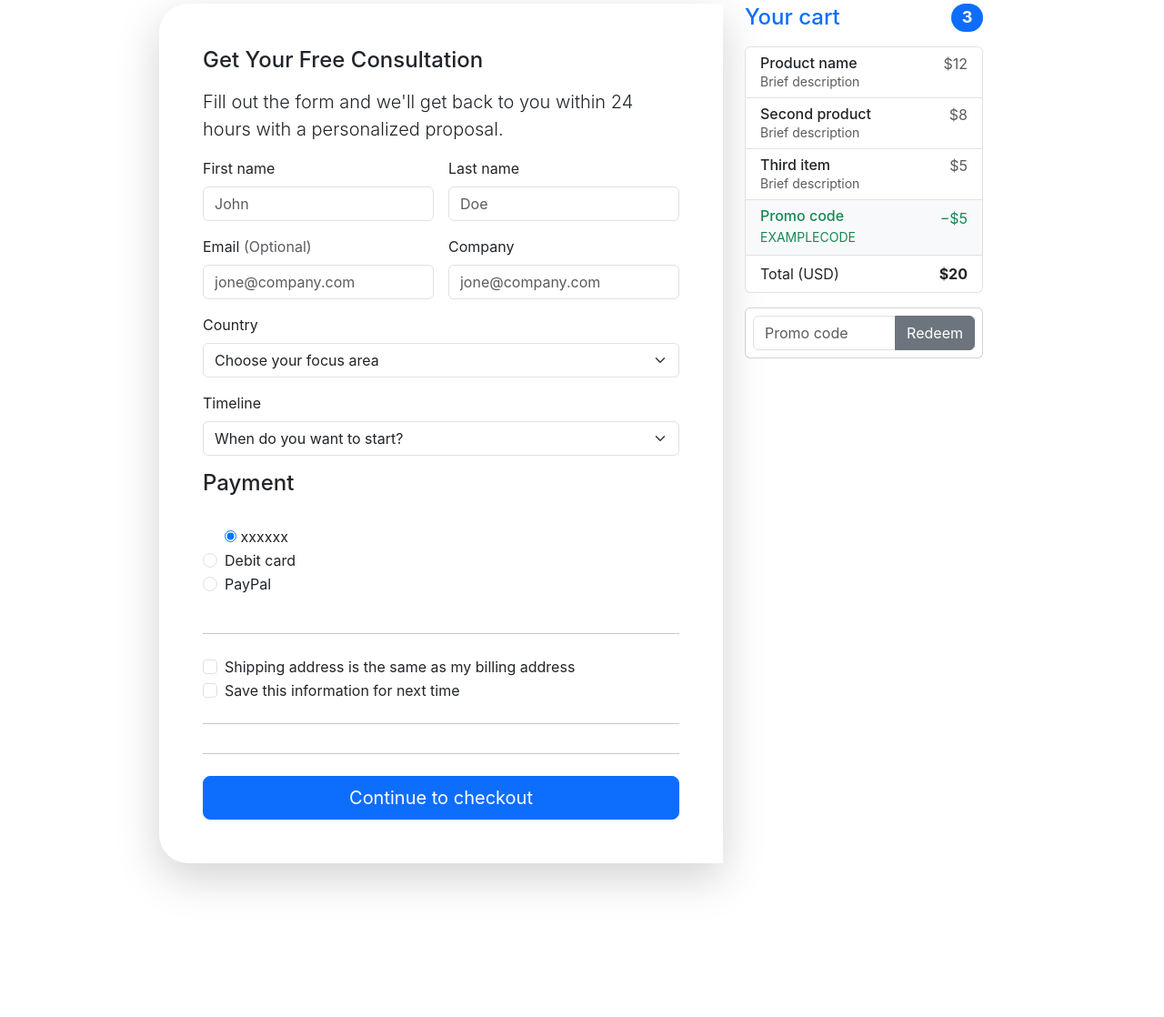
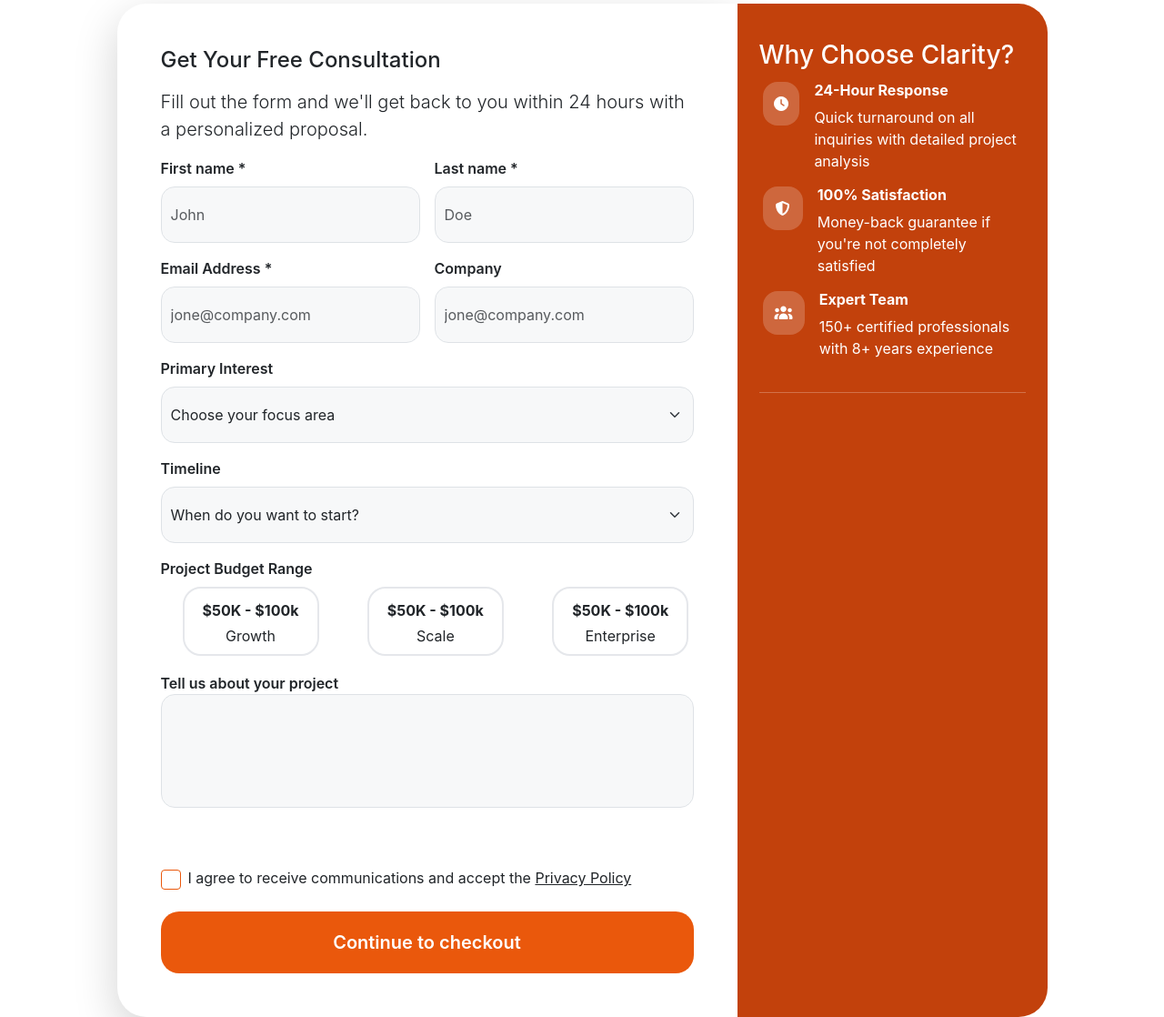
Before and after one commit to MinaFouad146/route-clarity-project, a plain HTML site: page index.html in a window 1280 px wide. Shown: the part 5781-6899 px from the top of the page at 91% size. Before the commit the page ends 6830 px from the top, so only its background shows below. Drawn offline with Linux system fonts and the light colour scheme; a web font is replaced by a local one.

Commit message:
update151211

```diff
--- a/css/main.css
+++ b/css/main.css
@@ -70,8 +70,8 @@ body {
 
 
 .section-spacing {
-    padding: 6.25rem 0;
-    margin-top: 10px;
+    padding: 100px 0;
+    margin-top: .625rem;
 }
 
 a {
@@ -88,18 +88,18 @@ a {
 }
 
 .fs-10 {
-    font-size: 7px;
+    font-size: .4375rem;
 }
 
 /*End OF GLOBAL STYLES*/
 /* Start Nav Section */
 nav .navbar-collapse .get-started {
     background-color: var(--color-primary);
-    padding: 10px 28px;
+    padding: .625rem 1.75rem;
 }
 
 nav .navbar-collapse .sign-in {
-    padding: 10px 28px;
+    padding: .625rem 1.75rem;
 }
 
 /* End Nav Section */
@@ -116,8 +116,8 @@ nav .navbar-collapse .sign-in {
 .hero .btn.start {
     --bs-btn-color: white;
     --bs-btn-bg: var(--color-primary);
-    --bs-btn-padding-x: 40px;
-    --bs-btn-padding-y: 16px;
+    --bs-btn-padding-x: 2.5rem;
+    --bs-btn-padding-y: 1rem;
 }
 
 .hero .btn.start:hover {
@@ -128,13 +128,13 @@ nav .navbar-collapse .sign-in {
 .hero .btn.watch {
     --bs-btn-color: #000;
     --bs-btn-bg: white;
-    --bs-btn-padding-x: 40px;
-    --bs-btn-padding-y: 16px;
+    --bs-btn-padding-x: 2.5rem;
+    --bs-btn-padding-y: 1rem;
 }
 
 .hero .photo-cover img {
-    border: solid white 30px;
-    border-radius: 3.125rem;
+    border: solid white 1.875rem;
+    border-radius: 50px;
 }
 
 .hero .layer {
@@ -147,23 +147,23 @@ nav .navbar-collapse .sign-in {
 
     transform: rotate(3deg);
     z-index: -1;
-    border-radius: 1.875rem;
+    border-radius: 30px;
 }
 
 .hero .mobile {
-    width: 5rem;
-    height: 5rem;
+    width: 80px;
+    height: 80px;
     background-color: var(--color-primary);
-    border-radius: 20px;
+    border-radius: 1.25rem;
     bottom: -7%;
     left: 10%;
 }
 
 .hero .code {
-    width: 6.5rem;
-    height: 6.5rem;
+    width: 104px;
+    height: 104px;
     background-color: var(--color-primary);
-    border-radius: 20px;
+    border-radius: 1.25rem;
     top: -7%;
     right: 10%;
 }
@@ -180,10 +180,10 @@ nav .navbar-collapse .sign-in {
 /* End solutions Section */
 
 .solutions .solution-icons {
-    width: 4rem;
-    height: 4rem;
+    width: 64px;
+    height: 64px;
     background-color: var(--color-primary);
-    border-radius: 20px;
+    border-radius: 1.25rem;
 }
 
 .solutions ul {
@@ -195,8 +195,8 @@ nav .navbar-collapse .sign-in {
 }
 
 .solutions .card:hover {
-    transform: translate(0, -10px);
-    box-shadow: 0px 0px 30px 0px rgba(234, 88, 12, .3);
+    transform: translate(0, -0.625rem);
+    box-shadow: 0rem 0rem 1.875rem 0rem rgba(234, 88, 12, .3);
 }
 
 .solutions .card .solution-icons {
@@ -210,38 +210,38 @@ nav .navbar-collapse .sign-in {
 /* End Solution Section */
 /* Start Tech Section */
 .tech .nodejs-icon {
-    width: 4rem;
-    height: 4rem;
+    width: 64px;
+    height: 64px;
     background-color: var(--hard-green);
 }
 
 .tech .python-icon {
-    width: 4rem;
-    height: 4rem;
+    width: 64px;
+    height: 64px;
     background-color: var(--hard-blue);
 }
 
 .tech .golang-icon {
-    width: 4rem;
-    height: 4rem;
+    width: 64px;
+    height: 64px;
     background-color: var(--hard-red);
 }
 
 .tech .java-icon {
-    width: 4rem;
-    height: 4rem;
+    width: 64px;
+    height: 64px;
     background-color: var(--hard-purple);
 }
 
 .tech .dotnet-icon {
-    width: 4rem;
-    height: 4rem;
+    width: 64px;
+    height: 64px;
     background-color: var(--hard-indigo);
 }
 
 .tech .ruby-icon {
-    width: 4rem;
-    height: 4rem;
+    width: 64px;
+    height: 64px;
     background-color: var(--hard-teal);
 }
 
@@ -301,12 +301,12 @@ nav .navbar-collapse .sign-in {
 
 .tech .nav-tabs .nav-link.active {
     --bs-nav-tabs-link-active-border-color: transparent;
-    border-bottom: var(--color-primary) 2px solid;
+    border-bottom: var(--color-primary) .125rem solid;
 }
 
 .tech .nav-tabs .nav-link:hover {
     --bs-nav-tabs-link-hover-border-color: transparent;
-    border-bottom: var(--color-primary) 2px solid;
+    border-bottom: var(--color-primary) .125rem solid;
 }
 
 .tech .tab-content .langs .card {
@@ -314,22 +314,22 @@ nav .navbar-collapse .sign-in {
 }
 
 .tech .tab-content .langs .card:hover {
-    transform: translate(0, -10px);
-    box-shadow: 0px 5px 20px 5px #0000ff1a;
+    transform: translate(0, -0.625rem);
+    box-shadow: 0rem .3125rem 1.25rem .3125rem #0000ff1a;
 }
 
 /* End Tech Section */
 /* Start Testimonial Section */
 
 .testimonial .testimonial-photo {
-    width: 5rem;
-    height: 5rem;
+    width: 80px;
+    height: 80px;
 }
 
 
 .testimonial .carousel .carousel-indicators [data-bs-target] {
-    width: 10px;
-    height: 10px;
+    width: .625rem;
+    height: .625rem;
     border-radius: 50%;
     background-color: #0000ff1a;
     transition: all 0.6s ease;
@@ -342,7 +342,7 @@ nav .navbar-collapse .sign-in {
 .testimonial .carousel .carousel-indicators button:hover {
     background-color: var(--color-primary);
     opacity: .5;
-    width: 40px;
+    width: 2.5rem;
 }
 
 /* End Testimonial Section */
@@ -350,10 +350,10 @@ nav .navbar-collapse .sign-in {
 
 .faq .accordion .accordion-item {
     border-color: var(--gray-220);
-    padding: 20px 10px;
-    border-radius: 1.25rem;
-    margin-bottom: 1rem;
-    border-top: solid 1px var(--gray-220);
+    padding: 1.25rem .625rem;
+    border-radius: 20px;
+    margin-bottom: 16px;
+    border-top: solid .0625rem var(--gray-220);
 }
 
 
@@ -362,7 +362,7 @@ nav .navbar-collapse .sign-in {
     background-color: transparent;
     --bs-accordion-border-color: transparent;
     color: var(--hard-brown);
-    font-size: 18px;
+    font-size: 1.125rem;
     font-weight: 600;
 
 }
@@ -370,7 +370,7 @@ nav .navbar-collapse .sign-in {
 
 .faq .accordion .accordion-button::after {
     content: "";
-    --bs-accordion-btn-icon-width: 2rem;
+    --bs-accordion-btn-icon-width: 32px;
     background-color: rgba(234, 88, 12, .2);
     color: var(--color-primary);
     border-radius: 50%;
@@ -381,12 +381,100 @@ nav .navbar-collapse .sign-in {
 
 .faq .accordion .accordion-button {
     color: var(--hard-brown);
-    font-size: 18px;
+    font-size: 1.125rem;
     font-weight: 600;
 }
+
 /* End FQA Section */
 /* Start Contact Section */
-.contact .contact-form input{
+.contact .budget .form-check-input[type="radio"] {
+    appearance: none;
+    -webkit-appearance: none;
+    -moz-appearance: none;
+    background: none;
+    border: none;
+    box-shadow: none;
+}
+
+
+.contact .budget .form-check-input:checked[type="radio"] {
+    --bs-form-check-bg-image: none;
+}
+
+.contact .budget label .selected {
+    border-radius: 1.25rem;
+    border: solid .125rem var(--gray-220);
+}
+
+/* Style selected radio option */
+.contact .budget .form-check-label input[type="radio"]:checked~.selected {
+    background-color: rgba(234, 88, 12, .1);
+}
+
+.contact .budget .form-check-label input[type="radio"]:checked~.selected p {
+    color: rgba(234, 88, 12);
+}
+
+
+.contact form .form-control,
+.contact form .form-select {
+    background-color: rgba(229, 231, 235, .3);
+    padding: 1.125rem .625rem;
+    border-radius: .9375rem;
+}
+
+.contact form .form-control:focus,
+.contact form .form-select:focus {
+    border: solid 2px var(--color-primary);
+    outline: none;
+    box-shadow: 0 0 0 .25rem rgba(234, 88, 12, .1);
+}
+
+.contact form textarea {
+    height: 1000px;
+    resize: none;
 
 }
+
+.contact .form-check-input {
+    border-color: var(--color-primary);
+    padding: .625rem .625rem;
+}
+
+.contact .form-check-input:checked {
+    background-color: var(--color-primary);
+    border-color: var(--color-primary);
+    padding: .625rem .625rem;
+}
+
+.contact form .btn {
+    --bs-btn-bg: var(--color-primary);
+    --bs-btn-color: white;
+    --bs-btn-font-weight: 600;
+    --bs-btn-padding-y: 1.125rem;
+    --bs-btn-border-radius: 1.25rem;
+    transition: all 0.2s ease-in-out;
+}
+
+.contact form .btn:hover {
+    --bs-btn-hover-bg: var(--color-primary);
+    --bs-btn-hover-color: white;
+    --bs-btn-padding-y: 1.125rem;
+    --bs-btn-border-hover-radius: 1.25rem;
+    transform: translate(0, -0.625rem);
+    box-shadow: 0px 5px 30px 0px rgba(234, 88, 12, .5);
+}
+
+.contact .order-md-last {
+    background-color: #c2410c;
+}
+
+.contact .order-md-last .flag-holder {
+    /* background-color: rgba(234, 88, 12, 0.9); */
+    background-color: rgb(255, 255, 255,.2);
+    width: 5.25rem;
+    height: 3rem;
+}
+
+
 /* End Contact Section */
--- a/index.html
+++ b/index.html
@@ -1492,7 +1492,7 @@
                     experts are ready to turn your vision into reality.
                 </p>
             </div>
-            <div class="row col-lg-10 col-md-12 mx-auto g-5">
+            <div class="row col-lg-11 col-md-12 mx-auto g-5">
 
 
                 <div class="col-md-7 col-lg-8 bg-white shadow-lg rounded-start-5 p-5">
@@ -1504,36 +1504,32 @@
                     <form class="needs-validation contact-form" novalidate="">
                         <div class="row g-3">
                             <div class="col-sm-6">
-                                <label for="firstName" class="form-label">First name</label>
+                                <label for="firstName" class="form-label fw-semibold">First name * </label>
                                 <input type="text" class="form-control" id="firstName" placeholder="John" value=""
                                     required="">
                             </div>
 
-                            <div class="col-sm-6"> <label for="lastName" class="form-label">Last name</label> <input
+                            <div class="col-sm-6">
+                                <label for="lastName" class="form-label fw-semibold">Last name *</label> <input
                                     type="text" class="form-control" id="lastName" placeholder="Doe" value=""
                                     required="">
-                                <div class="invalid-feedback">
-                                    Valid last name is required.
-                                </div>
-                            </div>
-
-
-                            <div class="col-sm-6"> <label for="email" class="form-label">Email <span
-                                        class="text-body-secondary">(Optional)</span></label> <input type="email"
-                                    class="form-control" id="email" placeholder="jone@company.com">
-                                <div class="invalid-feedback">
-                                    Please enter a valid email address for shipping updates.
-                                </div>
-                            </div>
-                            <div class="col-sm-6"> <label for="company" class="form-label">Company <span
-                                        class="text-body-secondary"></span></label>
+                            </div>
+
+
+                            <div class="col-sm-6">
+                                <label for="email" class="form-label fw-semibold">Email Address *
+                                </label>
+                                <input type="email" class="form-control" id="email" placeholder="jone@company.com"
+                                    required>
+                            </div>
+                            <div class="col-sm-6">
+                                <label for="company" class="form-label fw-semibold">Company</label>
                                 <input type="company" class="form-control" id="company" placeholder="jone@company.com">
-
                             </div>
 
                             <div class="col-sm-12">
-                                <label for="country" class="form-label">Country</label> <select class="form-select"
-                                    id="country" required="">
+                                <label for="country" class="form-label fw-semibold">Primary Interest</label>
+                                <select class="form-select" id="country" required="">
                                     <option value="">Choose your focus area</option>
                                     <option value="">Web Development & Design</option>
                                     <option value="">Mobile App Development</option>
@@ -1544,7 +1540,7 @@
                                 </select>
                             </div>
                             <div class="col-sm-12">
-                                <label for="timeline" class="form-label">Timeline</label>
+                                <label for="timeline" class="form-label fw-semibold">Timeline</label>
                                 <select class="form-select" id="timeline" required="">
                                     <option value="">When do you want to start?</option>
                                     <option value="">Immediately</option>
@@ -1556,87 +1552,123 @@
                                 </select>
                             </div>
 
-                            <h4 class="mb-3">Payment</h4>
-                            <div class="my-3">
-                                <div class="form-check">
-
-                                    <label class="form-check-label" for="credit">
-                                        <input id="credit" name="paymentMethod" type="radio" class=""
-                                            checked="" required="">
-                                        xxxxxx
+
+                            <div class="col-sm-12">
+                                <label for="" class="form-label fw-semibold p-0  ">Project Budget Range</label>
+
+                                <div class=" budget row row-cols-1 row-cols-sm-3">
+                                    <div class="col">
+                                        <div class="form-check">
+                                            <label class="form-check-label" for="growth">
+                                                <input id="growth" name="budget" type="radio" class="form-check-input "
+                                                    required value="growth">
+                                                <div class="selected  py-2 px-3 text-center">
+                                                    <p class="p-0 m-1 fs-6 fw-bold">$50K - $100k</p>
+                                                    <span class="p-0 m-1">Growth</span>
+                                                </div>
+                                            </label>
+                                        </div>
+                                    </div>
+                                    <div class="col">
+                                        <div class="form-check ">
+                                            <label class="form-check-label" for="scale">
+                                                <input id="scale" name="budget" type="radio" class="form-check-input "
+                                                    required value="scale">
+                                                <div class="selected  py-2 px-3 text-center">
+                                                    <p class="p-0 m-1 fw-bold">$50K - $100k</p>
+                                                    <span class="p-0 m-1">Scale</span>
+                                                </div>
+                                            </label>
+                                        </div>
+                                    </div>
+                                    <div class="col">
+                                        <div class="form-check">
+                                            <label class="form-check-label" for="enterprise">
+                                                <input id="enterprise" name="budget" type="radio"
+                                                    class="form-check-input " required value="enterprise">
+                                                <div class="selected  py-2 px-3 text-center">
+                                                    <p class="p-0 m-1 fw-bold">$50K - $100k</p>
+                                                    <span class="p-0 m-1">Enterprise</span>
+                                                </div>
+                                            </label>
+                                        </div>
+                                    </div>
+                                </div>
+                            </div>
+
+                            <div class="col-sm-12">
+                                <label for="floatingTextarea" class="fw-semibold">Tell us about your project</label>
+                                <div class="form-floating">
+                                    <textarea rows="5" class="form-control" id="floatingTextarea" id="floatingTextarea"
+                                        style="height: 125px;"
+                                        placeholder="Describe your project goals, challenges, and what success looks like for you...">
+
+
+                                    </textarea>
+                                </div>
+                            </div>
+
+                            <div class="col-sm-12 ">
+                                <div class="form-check mt-5 mb-4 d-flex align-items-center justify-content-start">
+                                    <input type="checkbox" class="form-check-input" id="save-info">
+                                    <label class="form-check-label ps-2" for="save-info">I agree to receive
+                                        communications
+                                        and accept the
+                                        <span><u>Privacy Policy</u> </span>
                                     </label>
                                 </div>
-                                <div class="form-check"> <input id="debit" name="paymentMethod" type="radio"
-                                        class="form-check-input" required="">
-                                    <label class="form-check-label" for="debit">Debit card</label>
-                                </div>
-                                <div class="form-check"> <input id="paypal" name="paymentMethod" type="radio"
-                                        class="form-check-input" required="">
-                                    <label class="form-check-label" for="paypal">PayPal</label>
-                                </div>
-                            </div>
-
-                        </div>
-                        <hr class="my-4">
-                        <div class="form-check"> <input type="checkbox" class="form-check-input" id="same-address">
-                            <label class="form-check-label" for="same-address">Shipping address is the same as my
-                                billing
-                                address</label>
-                        </div>
-                        <div class="form-check"> <input type="checkbox" class="form-check-input" id="save-info"> <label
-                                class="form-check-label" for="save-info">Save this information for next time</label>
-                        </div>
-                        <hr class="my-4">
-
-
-                        <div class="row gy-3">
-
-                        </div>
-                        <hr class="my-4"> <button class="w-100 btn btn-primary btn-lg" type="submit">Continue to
-                            checkout</button>
+
+
+                                <button class="w-100 btn btn-lg" type="submit">Continue to
+                                    checkout</button>
+                            </div>
+                        </div>
                     </form>
 
                 </div>
 
-                <div class="col-md-5 col-lg-4 order-md-last">
-
-                    <h4 class="d-flex justify-content-between align-items-center mb-3"> <span class="text-primary">Your
-                            cart</span>
-                        <span class="badge bg-primary rounded-pill">3</span>
-                    </h4>
-                    <ul class="list-group mb-3">
-                        <li class="list-group-item d-flex justify-content-between lh-sm">
-                            <div>
-                                <h6 class="my-0">Product name</h6> <small class="text-body-secondary">Brief
-                                    description</small>
-                            </div> <span class="text-body-secondary">$12</span>
-                        </li>
-                        <li class="list-group-item d-flex justify-content-between lh-sm">
-                            <div>
-                                <h6 class="my-0">Second product</h6> <small class="text-body-secondary">Brief
-                                    description</small>
-                            </div> <span class="text-body-secondary">$8</span>
-                        </li>
-                        <li class="list-group-item d-flex justify-content-between lh-sm">
-                            <div>
-                                <h6 class="my-0">Third item</h6> <small class="text-body-secondary">Brief
-                                    description</small>
-                            </div> <span class="text-body-secondary">$5</span>
-                        </li>
-                        <li class="list-group-item d-flex justify-content-between bg-body-tertiary">
-                            <div class="text-success">
-                                <h6 class="my-0">Promo code</h6> <small>EXAMPLECODE</small>
-                            </div> <span class="text-success">−$5</span>
-                        </li>
-                        <li class="list-group-item d-flex justify-content-between"> <span>Total (USD)</span>
-                            <strong>$20</strong>
-                        </li>
-                    </ul>
-                    <form class="card p-2">
-                        <div class="input-group"> <input type="text" class="form-control" placeholder="Promo code">
-                            <button type="submit" class="btn btn-secondary">Redeem</button>
-                        </div>
-                    </form>
+                <div class="col-md-5 col-lg-4 order-md-last rounded-end-5 text-white p-4">
+                    <h3 class="mt-3">Why Choose Clarity?</h3>
+
+                    <div class="d-flex flex-column align-items-start p-1">
+
+                        <div class="d-flex">
+                            <div
+                                class="align-self-start flag-holder d-flex align-items-center justify-content-center rounded-4">
+                                <i class="fa-solid fa-clock" style="color: #fff;"></i>
+                            </div>
+                            <div class="ms-3">
+                                <h6 class="fw-bolder">24-Hour Response</h6>
+                                <p>Quick turnaround on all inquiries with detailed project analysis </p>
+                            </div>
+                        </div>
+
+                        <div class="d-flex">
+                            <div
+                                class="align-self-start flag-holder d-flex align-items-center justify-content-center rounded-4">
+                                <i class="fa-solid fa-shield-halved" style="color: #fff;"></i>
+                            </div>
+                            <div class="ms-3">
+                                <h6 class="fw-bolder">100% Satisfaction</h6>
+                                <p>Money-back guarantee if you're not completely satisfied</p>
+                            </div>
+                        </div>
+                        <div class="d-flex">
+                            <div
+                                class="align-self-start flag-holder d-flex align-items-center justify-content-center rounded-4">
+                                <i class="fa-solid fa-users" style="color: #fff;"></i>
+                            </div>
+                            <div class="ms-3">
+                                <h6 class="fw-bolder">Expert Team</h6>
+                                <p>150+ certified professionals with 8+ years experience</p>
+                            </div>
+                        </div>
+                    </div>
+
+                    <hr>
+
+
+
                 </div>
             </div>
         </div>
```
